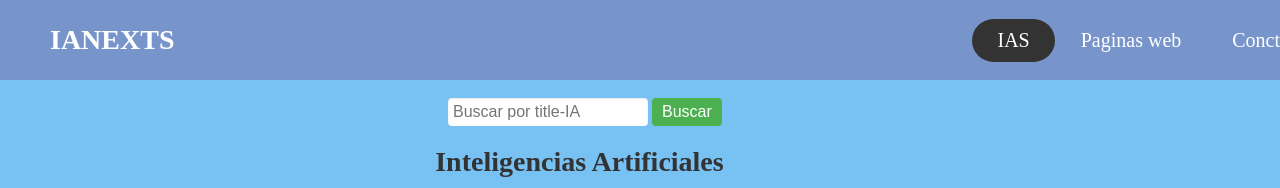
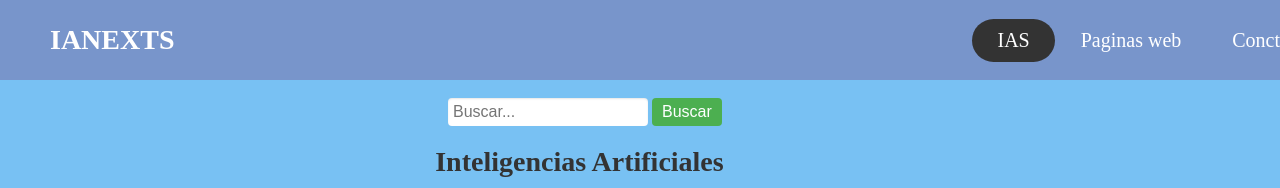
Before and after one commit to samuelaguilare62/IANEXT.github.io, a plain HTML site: page index.html in a window 1280 px wide. Shown: the top 188 px of the page. Drawn offline with nearby package versions, Linux system fonts and the light colour scheme.

Commit message:
Update index.html
Signed-off-by: samuelaguilare62 <67772951+samuelaguilare62@users.noreply.github.com>

```diff
--- a/index.html
+++ b/index.html
@@ -45,7 +45,7 @@
   </header>
   <br>
   <div id="searchContainer">
-    <input type="text" id="searchInput" placeholder="Buscar por title-IA">
+    <input type="text" id="searchInput" placeholder="Buscar...">
     <button id="searchButton">Buscar</button>
   </div>
 
```
